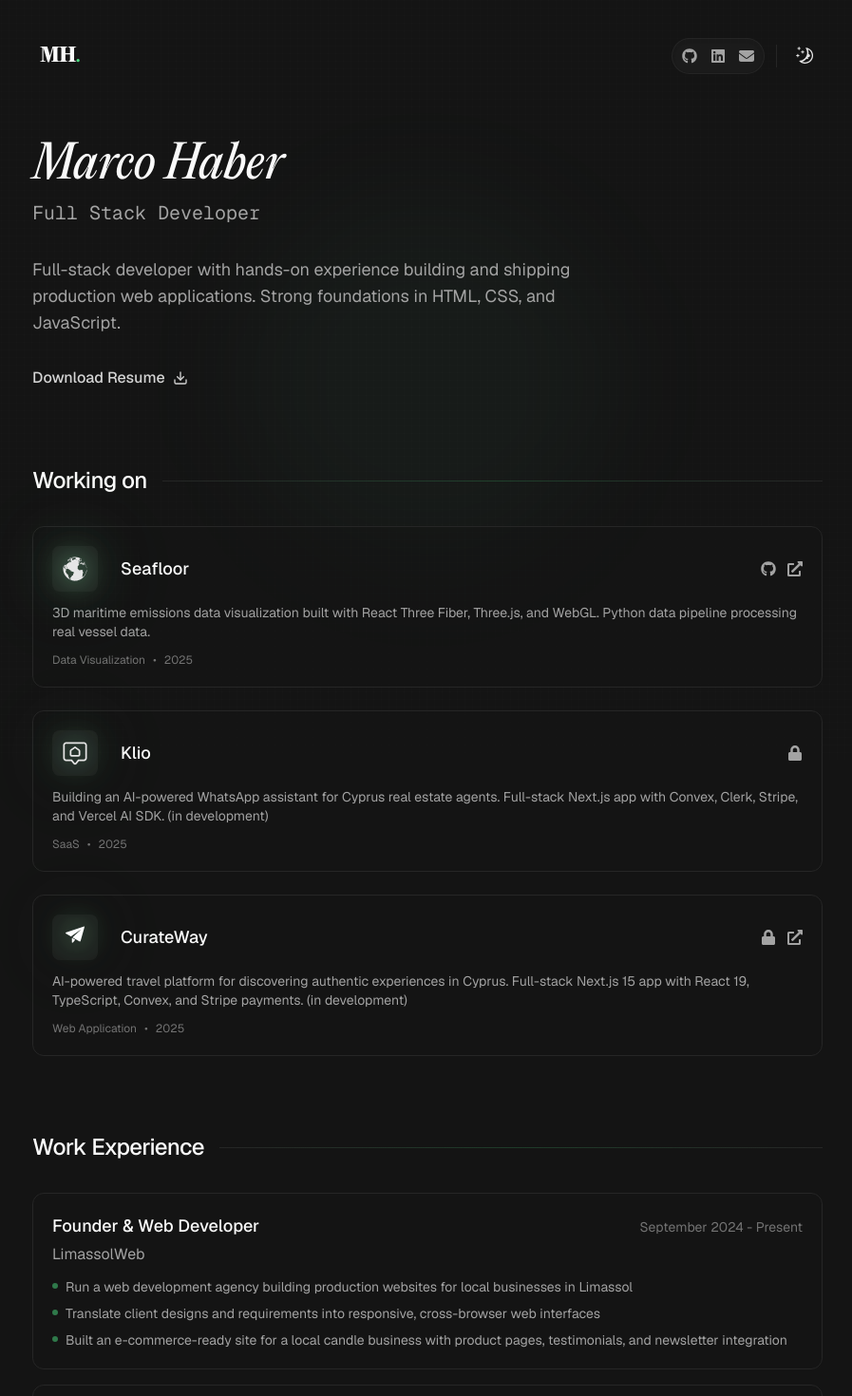
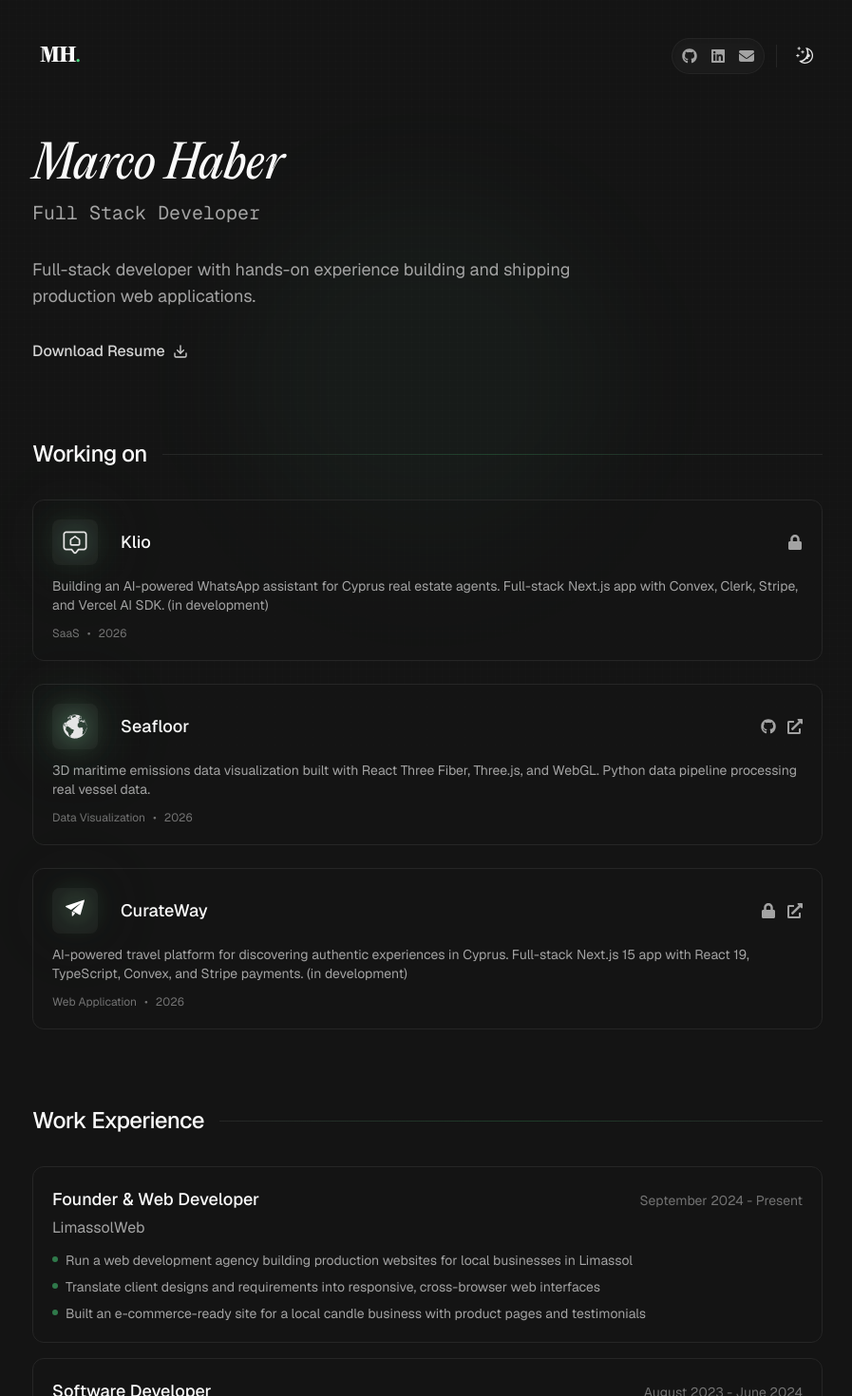
Before and after one commit to marcoshaber99/personal-site, a Next.js app: page / in a window 1280 px wide. Shown: the top 1470 px of the page at 95% size, without its empty margins (190-1087 px from the left). Built offline with nearby package versions, Linux system fonts and the light colour scheme.

Commit message:
update project dates, order, and descriptions

```diff
--- a/data/content.ts
+++ b/data/content.ts
@@ -1,5 +1,5 @@
 export const about: string =
-  "Full-stack developer with hands-on experience building and shipping production web applications. Strong foundations in HTML, CSS, and JavaScript.";
+  "Full-stack developer with hands-on experience building and shipping production web applications.";
 
 export const projects: {
   title: string;
@@ -13,26 +13,26 @@ export const projects: {
   logoDark?: string;
 }[] = [
   {
+    title: "Klio",
+    description:
+      "Building an AI-powered WhatsApp assistant for Cyprus real estate agents. Full-stack Next.js app with Convex, Clerk, Stripe, and Vercel AI SDK. (in development)",
+    category: "SaaS",
+    date: "2026",
+    isPrivate: true,
+    logo: "/klio.svg",
+    logoDark: "/klio-logo-dark.svg",
+  },
+  {
     title: "Seafloor",
     description:
       "3D maritime emissions data visualization built with React Three Fiber, Three.js, and WebGL. Python data pipeline processing real vessel data.",
     link: "https://seafloor.pages.dev",
     github: "https://github.com/marcoshaber99/seafloor",
     category: "Data Visualization",
-    date: "2025",
+    date: "2026",
     isPrivate: false,
     logo: "/seafloor.svg",
     logoDark: "/seafloor-logo-dark.svg",
-  },
-  {
-    title: "Klio",
-    description:
-      "Building an AI-powered WhatsApp assistant for Cyprus real estate agents. Full-stack Next.js app with Convex, Clerk, Stripe, and Vercel AI SDK. (in development)",
-    category: "SaaS",
-    date: "2025",
-    isPrivate: true,
-    logo: "/klio.svg",
-    logoDark: "/klio-logo-dark.svg",
   },
   {
     title: "CurateWay",
@@ -40,7 +40,7 @@ export const projects: {
       "AI-powered travel platform for discovering authentic experiences in Cyprus. Full-stack Next.js 15 app with React 19, TypeScript, Convex, and Stripe payments. (in development)",
     link: "https://curateway.com",
     category: "Web Application",
-    date: "2025",
+    date: "2026",
     isPrivate: true,
     logo: "/curateway-logo-dark.svg",
     logoDark: "/curateway-logo-white.svg",
@@ -60,7 +60,7 @@ export const workExperience: {
     description: [
       "Run a web development agency building production websites for local businesses in Limassol",
       "Translate client designs and requirements into responsive, cross-browser web interfaces",
-      "Built an e-commerce-ready site for a local candle business with product pages, testimonials, and newsletter integration",
+      "Built an e-commerce-ready site for a local candle business with product pages and testimonials",
     ],
   },
   {
```
